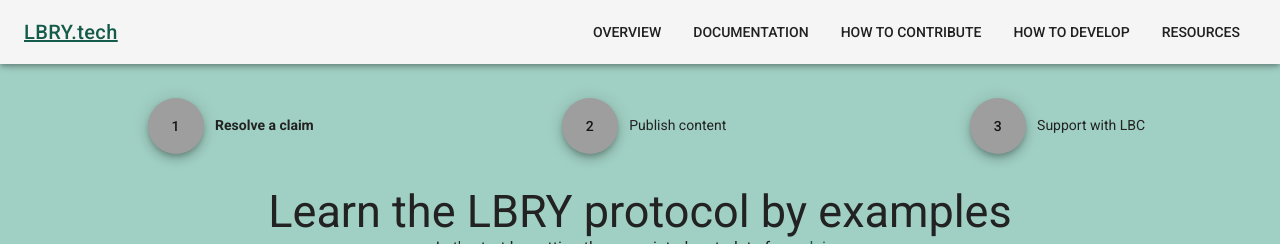
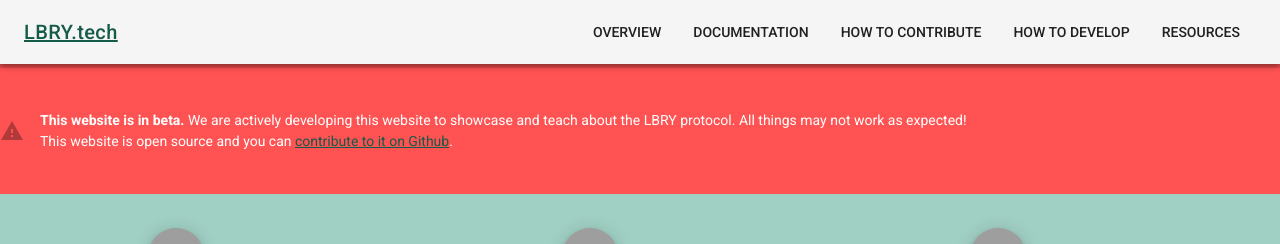
Before and after one commit to lbryio/lbry.tech, a Vue app: page / in a window 1280 px wide. Shown: the top 244 px of the page. Built offline with nearby package versions, Linux system fonts and the light colour scheme; a web font is replaced by a local one; what vue-highlightjs, vue-resource would draw is missing.

Commit message:
Fixes #12

```diff
--- a/src/App.vue
+++ b/src/App.vue
@@ -18,6 +18,10 @@
     </v-toolbar>
 
     <v-content>
+
+      <v-alert type="error" value="true" id="in-development-alert">
+        <strong>This website is in beta.</strong> We are actively developing this website to showcase and teach about the LBRY protocol. All things may not work as expected!<br/>This website is open source and you can <a href="https://github.com/lbryio/lbry.tech" target="_blank">contribute to it on Github</a>.</v-alert>
+      </v-alert>
 
       <router-view></router-view>
 
@@ -60,4 +64,9 @@
   }
 }
 
+#in-development-alert {
+  margin: 0;
+  padding: 3rem 0;
+}
+
 </style>
```
